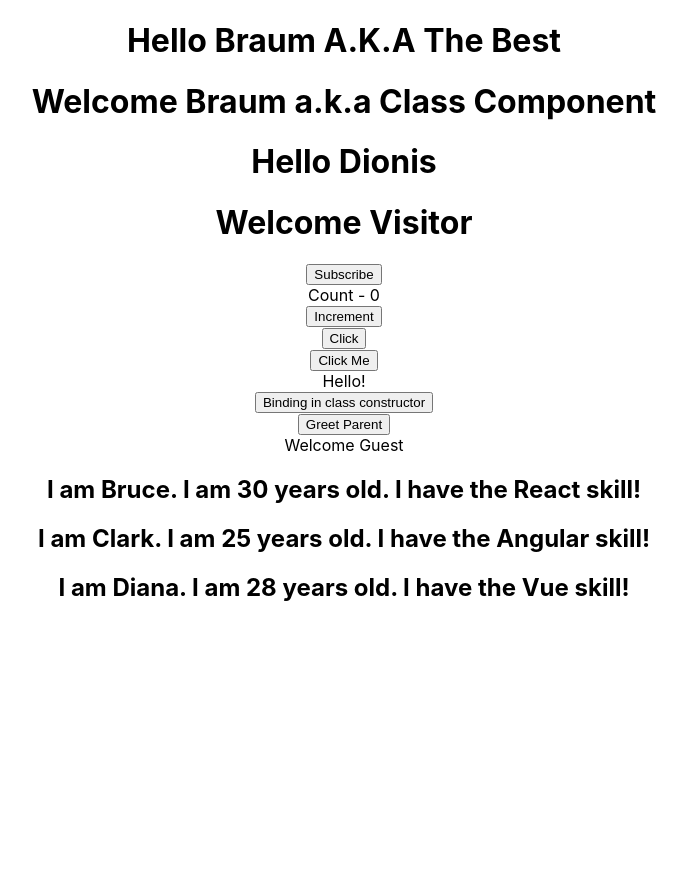
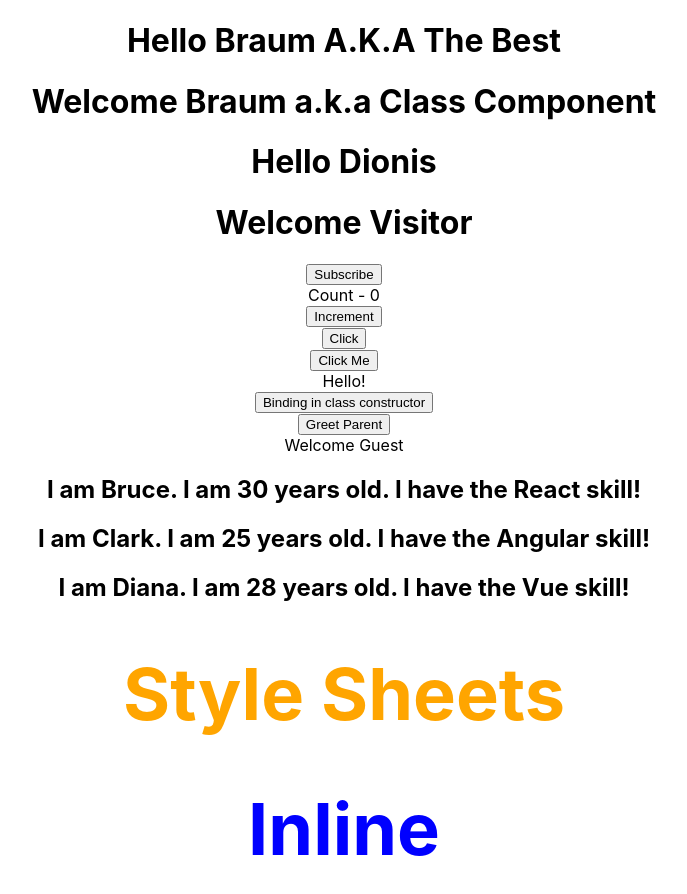
Before and after one commit to EstrellaDionis/api-practice, a React (Create React App) app: page / in a window 1280 px wide. Shown: the top 894 px of the page, without its empty margins (296-983 px from the left). Before the commit the page ends 800 px from the top, so only its background shows below. Built offline with nearby package versions, Linux system fonts and the light colour scheme.

Commit message:
practiced css styling using stylesheet.js approach and inline with inline.js approach

```diff
--- a/src/App.js
+++ b/src/App.js
@@ -13,6 +13,8 @@
 import ParentComponent from './components/ParentComponent';
 import UserGreeting from './components/UserGreeting';
 import NameList from './components/NameList';
+import Stylesheet from './components/Stylesheet';
+import Inline from './components/Inline';
 
 //This is the "promise-y version"
 // fetch('https:///api.cryptonator.com/api/ticker/btc-usd')
@@ -93,6 +95,10 @@
       <UserGreeting />
 
       <NameList />
+
+      <Stylesheet primary={true}/>
+
+      <Inline />
     </div>
   );
 }
--- /dev/null
+++ b/src/components/Inline.js
@@ -0,0 +1,16 @@
+import React from 'react'
+
+const heading = {
+    fontSize: '72px',
+    color: 'blue'
+}
+
+function Inline() {
+    return (
+        <div>
+            <h1 style={heading}>Inline</h1>
+        </div>
+    )
+}
+
+export default Inline
--- a/src/components/NameList.js
+++ b/src/components/NameList.js
@@ -23,7 +23,7 @@
         }
     ]
     const personList = persons.map(person =>
-    <Person person={person} />)
+    <Person key={person.id} person={person} />)
 
     return (
         <div>{personList}</div>
--- /dev/null
+++ b/src/components/Stylesheet.js
@@ -0,0 +1,14 @@
+import React from 'react'
+import './myStyles.css'
+
+
+function Stylesheet(props) {
+    let className = props.primary ? 'primary' : ''
+    return (
+        <div>
+            <h1 className={`${className} font-xl`}>Style Sheets</h1>
+        </div>
+    )
+}
+
+export default Stylesheet
--- /dev/null
+++ b/src/components/myStyles.css
@@ -0,0 +1,7 @@
+.primary {
+    color: orange;
+}
+
+.font-xl {
+    font-size: 72px;
+}
```
